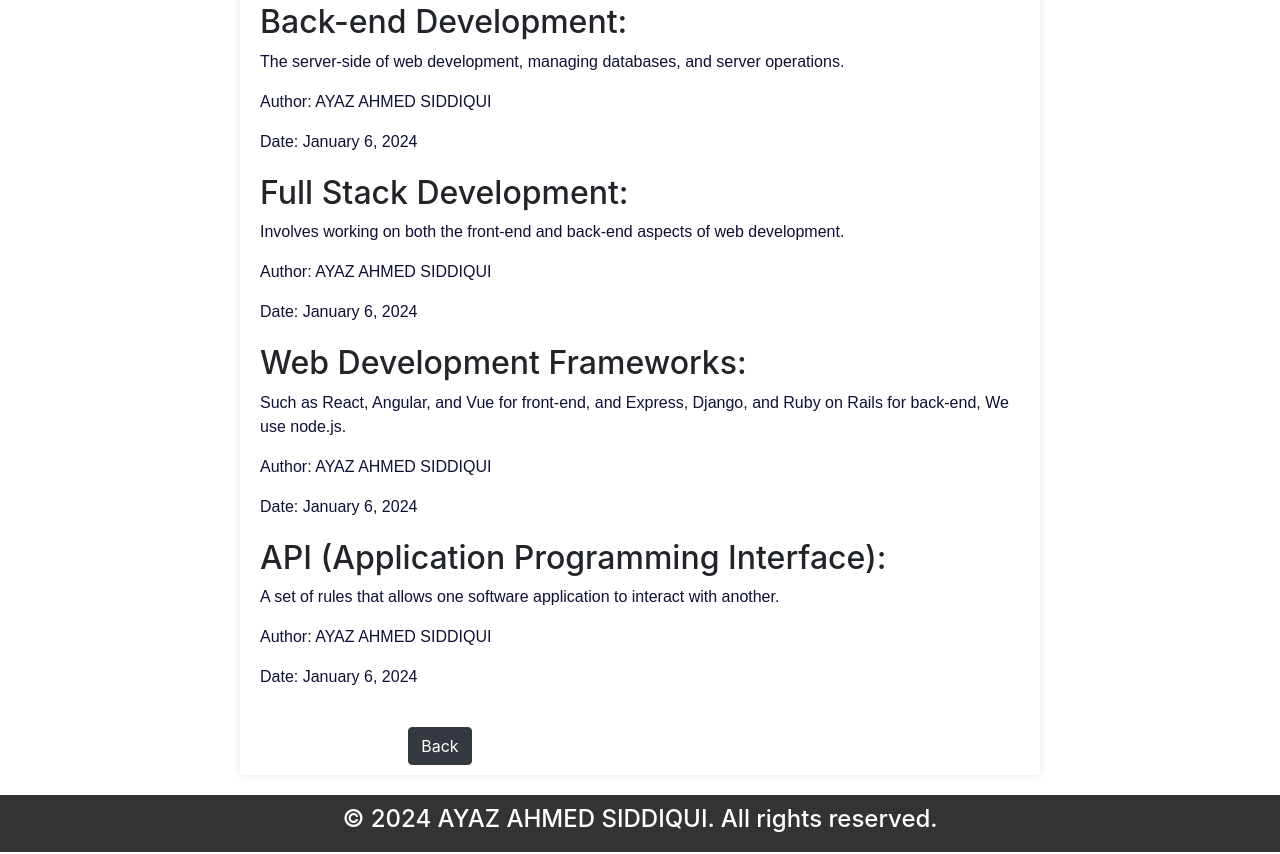
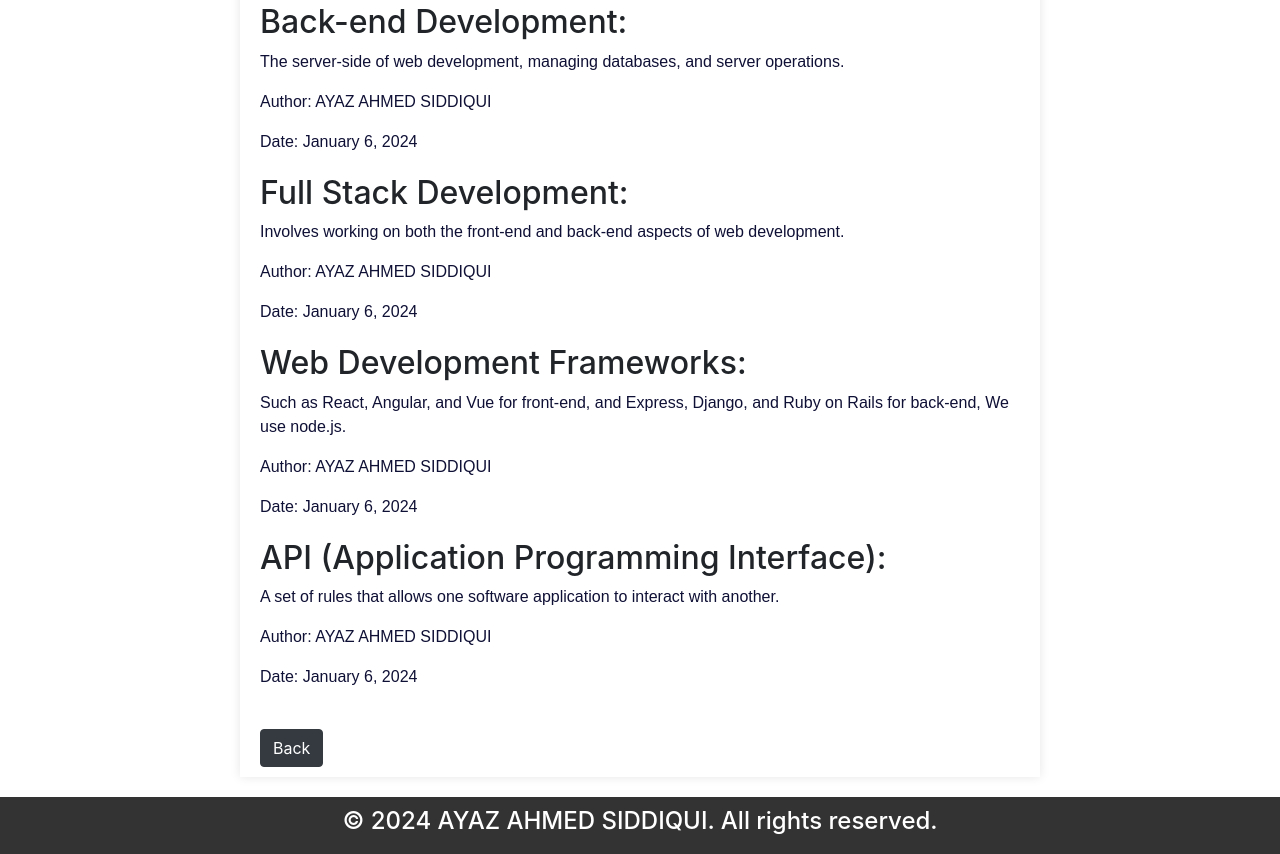
Before and after one commit to jacksparrow2929/ayaz-ahmed, a plain HTML site: page home.html in a window 1280 px wide. Shown: the part 1203-2057 px from the top of the page. Drawn offline with nearby package versions, Linux system fonts and the light colour scheme.

Commit message:
Update styles.css

```diff
--- a/css/styles.css
+++ b/css/styles.css
@@ -88,7 +88,7 @@ body {
                 }
 
         .btn-dark{
-          margin: 18px 19.5% 0px;
+          margin: 20px 0px 0px;
           padding: 0px 15px;
         }
 
```
